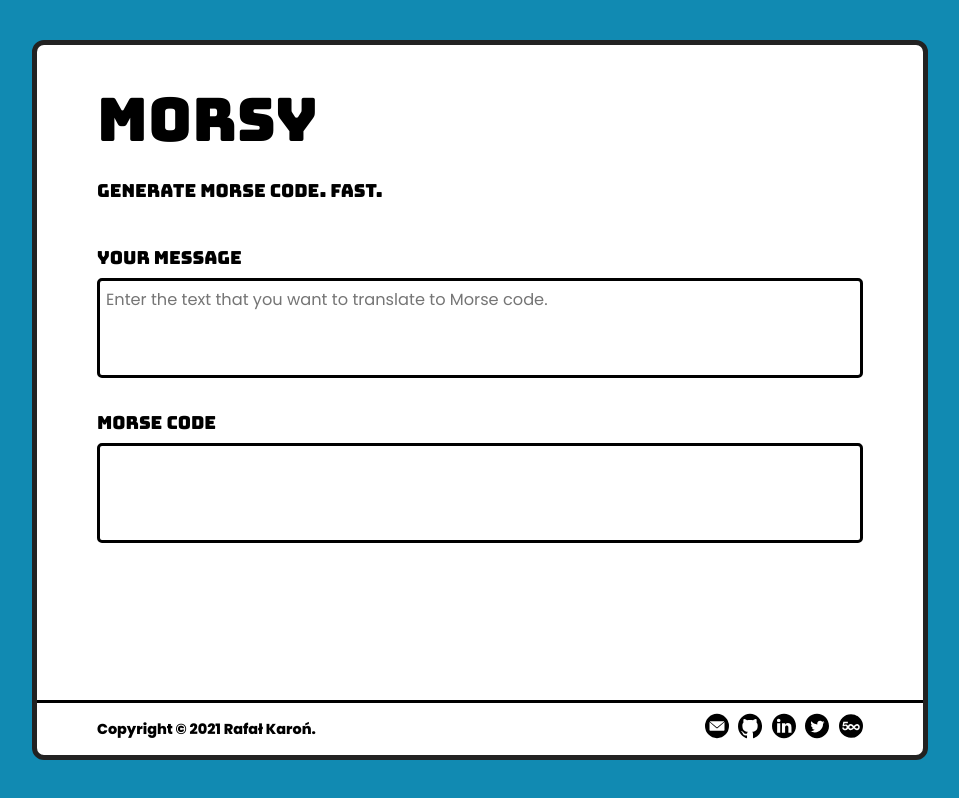
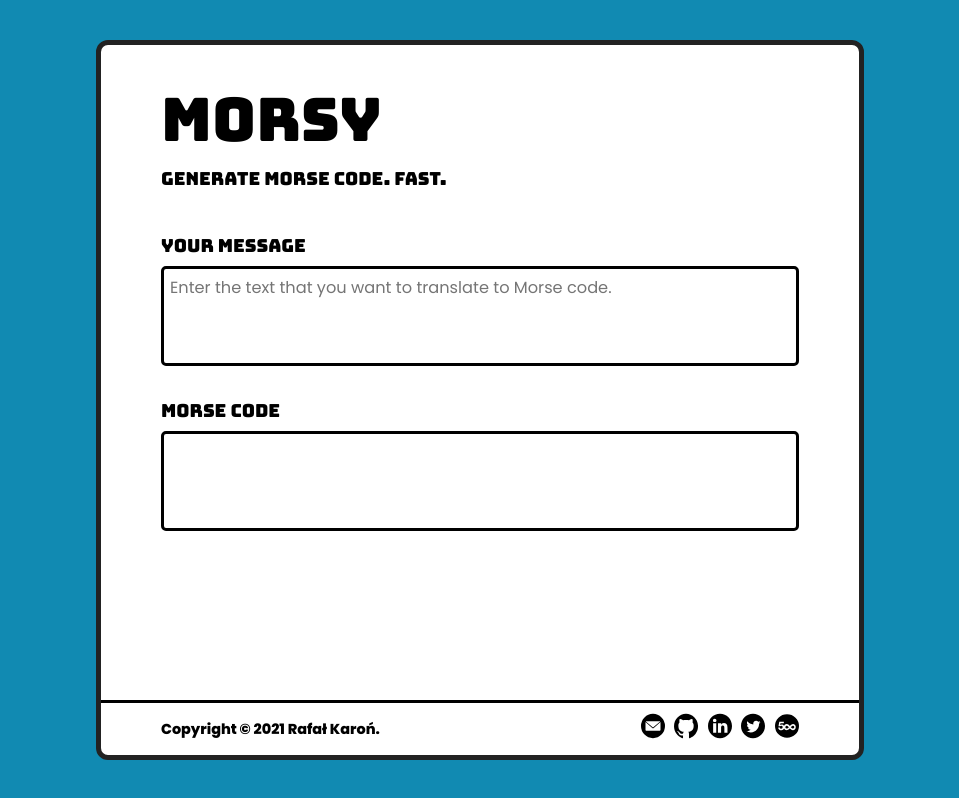
Before and after one commit to rafalkaron/morsy, a plain HTML site: page index.html in a window 1280 px wide. Shown: the whole page, without its empty margins (160-1119 px from the left). Drawn offline with Linux system fonts and the light colour scheme.

Commit message:
CSS improvements (#4)
* more semantic

* fixed footer

* update

* update

```diff
--- a/index.html
+++ b/index.html
@@ -1,5 +1,6 @@
 <!DOCTYPE html>
 <html lang="en">
+
 <head>
   <meta charset="UTF-8" />
   <meta http-equiv="X-UA-Compatible" content="IE=edge" />
@@ -11,31 +12,24 @@
 
 <body>
   <main class="morsy">
-      <div class="app-body">
     <section class="intro">
       <h1 class="app-title">
-            <span class="plaintext-title">Morsy</span
-            ><span class="morse-title">-----.-....-.-- </span>
+        <span class="plaintext-title">Morsy</span><span class="morse-title">-----.-....-.-- </span>
       </h1>
+      <div class="shordesc">
         <p class="shortdesc">
-            <span class="plaintext-shortdesc">Generate Morse code. Fast.</span
-            ><span class="morse-shortdesc"
-              >--..-...-..--./-----.-...../-.-.----....-.-.-
-              /..-..-...-.-.-.-</span
-            >
+          <span class="plaintext-shortdesc">Generate Morse code. Fast.</span><span
+            class="morse-shortdesc">--..-...-..--./-----.-...../-.-.----....-.-.-
+            /..-..-...-.-.-.-</span>
         </p>
+      </div>
     </section>
     <section class="in-out">
       <div class="input">
         <h2>Your message</h2>
-            <textarea
-              oninput='this.style.height = "";this.style.height = this.scrollHeight + "px"'
-              wrap:="on"
-              type="text"
-              class="plaintext-input"
-              id="plaintextInput"
-              placeholder="Enter the text that you want to translate to Morse code."
-            ></textarea>
+        <textarea oninput='this.style.height = "";this.style.height = this.scrollHeight + "px"' wrap:="on" type="text"
+          class="plaintext-input" id="plaintextInput"
+          placeholder="Enter the text that you want to translate to Morse code."></textarea>
       </div>
       <div class="output">
         <h2>Morse code</h2>
@@ -49,51 +43,26 @@
             </div> -->
       </div>
     </section>
-      </div>
+  </main>
   <footer>
     <div class="footer-column footer-copyright">
       Copyright © 2021
       <a class="footer-link" href="https://rafalkaron.github.io" target="blank">Rafał Karoń</a>.
     </div>
     <div class="footer-column footer-contact">
-          <a
-            target="blank"
-            class="footer-image-link"
-            href="mailto:rafalkaron@gmail.com"
-            title="Email"
-            ><img class="footer-icon" src="assets/email_dark.svg"
-          /></a>
-          <a
-            target="blank"
-            class="footer-image-link"
-            href="https://github.com/rafalkaron"
-            title="GitHub"
-            ><img class="footer-icon" src="assets/github_dark.svg"
-          /></a>
-          <a
-            target="blank"
-            class="footer-image-link"
+      <a target="blank" class="footer-image-link" href="mailto:rafalkaron@gmail.com" title="Email"><img
+          class="footer-icon" src="assets/email_dark.svg" /></a>
+      <a target="blank" class="footer-image-link" href="https://github.com/rafalkaron" title="GitHub"><img
+          class="footer-icon" src="assets/github_dark.svg" /></a>
+      <a target="blank" class="footer-image-link"
         href="https://linkedin.com/in/https://www.linkedin.com/in/rafa%C5%82-karo%C5%84-39534516b/"
-            title="LinkedIn"
-            ><img class="footer-icon" src="assets/linkedin_dark.svg"
-          /></a>
-          <a
-            target="blank"
-            class="footer-image-link"
-            href="https://twitter.com/rafalkaron"
-            title="Twitter"
-            ><img class="footer-icon" src="assets/twitter_dark.svg"
-          /></a>
-          <a
-            target="blank"
-            class="footer-image-link"
-            href="https://500px.com/rafalkaron"
-            title="500px"
-            ><img class="footer-icon" src="assets/500px_dark.svg"
-          /></a>
+        title="LinkedIn"><img class="footer-icon" src="assets/linkedin_dark.svg" /></a>
+      <a target="blank" class="footer-image-link" href="https://twitter.com/rafalkaron" title="Twitter"><img
+          class="footer-icon" src="assets/twitter_dark.svg" /></a>
+      <a target="blank" class="footer-image-link" href="https://500px.com/rafalkaron" title="500px"><img
+          class="footer-icon" src="assets/500px_dark.svg" /></a>
     </div>
   </footer>
-    </main>
 </body>
 <script src="app.js"></script>
 </html>
--- a/style.css
+++ b/style.css
@@ -16,12 +16,12 @@ html {
 }
 
 ::selection {
-  background-color: #118ab2;
+  background-color: #118ab259;
 }
 /* END - GENERAL */
 
 /* START - APP BODY */
-main.morsy {
+body {
   min-height: 90vh;
   min-width: 300px;
   padding: 2.5rem 5rem;
@@ -29,7 +29,12 @@ main.morsy {
   border: 5px solid #222222;
   border-radius: 1rem;
   background-color: white;
-  position: relative;
+  display: flex;
+  flex-direction: column;
+}
+
+main {
+  margin-bottom: 2rem;
 }
 
 div.app-body {
@@ -51,11 +56,10 @@ footer {
   align-items: center;
   flex-wrap: wrap;
   border-top: 3.5px solid black;
-  position: absolute;
-  bottom: 0;
-  left: 0;
-  right: 0;
+  margin: -2.5rem -5rem;
+  margin-top: auto;
   padding: 0 5rem;
+
 }
 
 div.footer-column {
@@ -98,7 +102,6 @@ img.footer-icon {
 h1 {
   font-size: 5rem;
   font-weight: normal;
-  padding-bottom: 1rem;
 }
 
 h1.app-title {
@@ -125,8 +128,14 @@ p.shortdesc:hover .morse-shortdesc {
   display: inline;
 }
 
+div.shortdesc {
+  display: block;
+  margin: 0;
+}
+
 p.shortdesc {
   font-size: 1.5rem;
+  display: inline-block;
 }
 
 h2 {
@@ -183,9 +192,21 @@ div.controls button:focus {
 }
 /* END - UICONTROLS */
 
+@media only screen and (min-width: 920px) {
+  body {
+    margin: 5vh 20vw;
+  }
+}
+
+@media only screen and (max-width: 920px) {
+  body {
+    margin: 5vh 15vw;
+  }
+}
+
 /* TALL SCREENS - START */
 @media only screen and (max-width: 740px) {
-  main.morsy {
+  body {
     text-align: center;
     padding: 2.5rem;
     margin: 5vh 10vw;
@@ -198,7 +219,9 @@ div.controls button:focus {
   footer {
     flex-direction: column-reverse;
     justify-content: center;
-  }
+    margin: -2.5rem -2.5rem;
+    margin-top: auto;
+    }
 
   div.footer-column {
     padding: 0.5rem 1rem;
```
Lines whose indentation alone changed are shown as unchanged.
